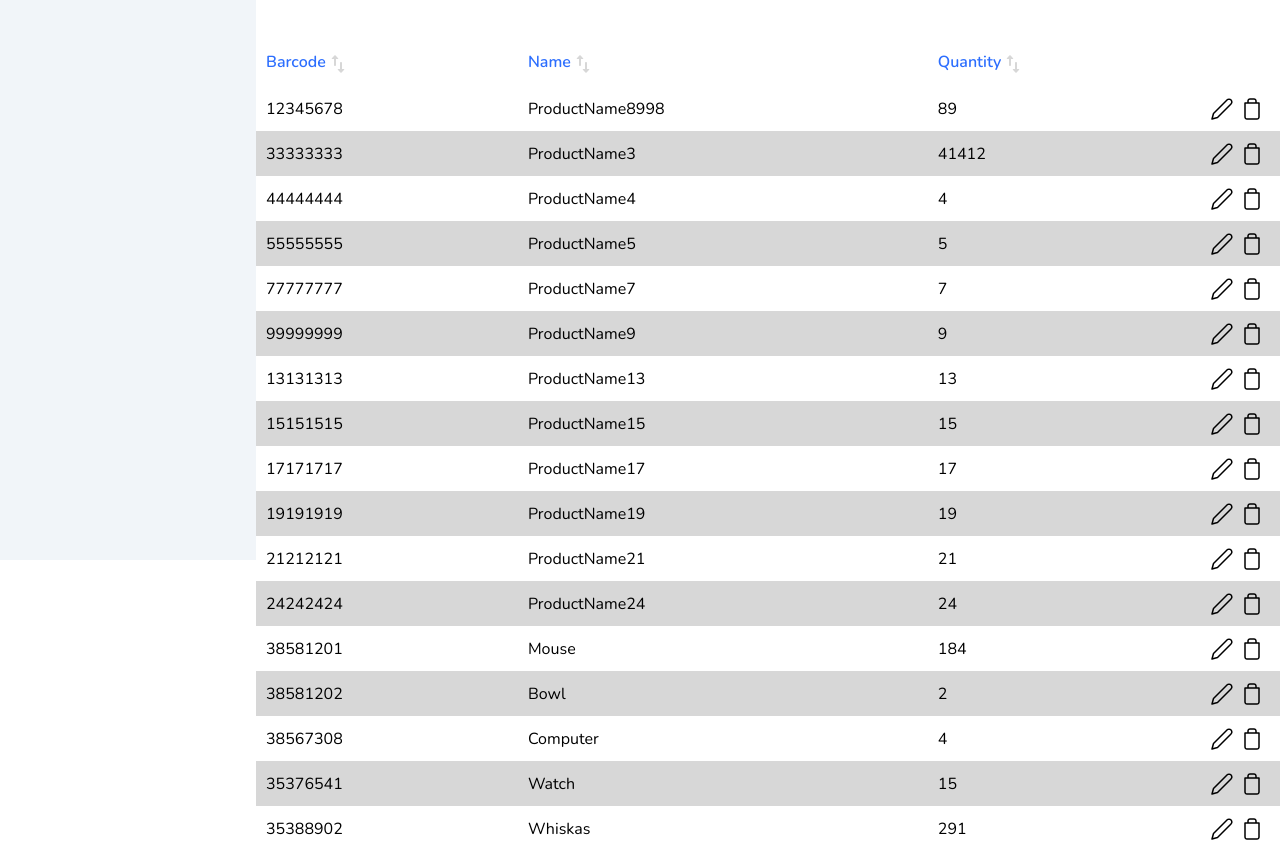
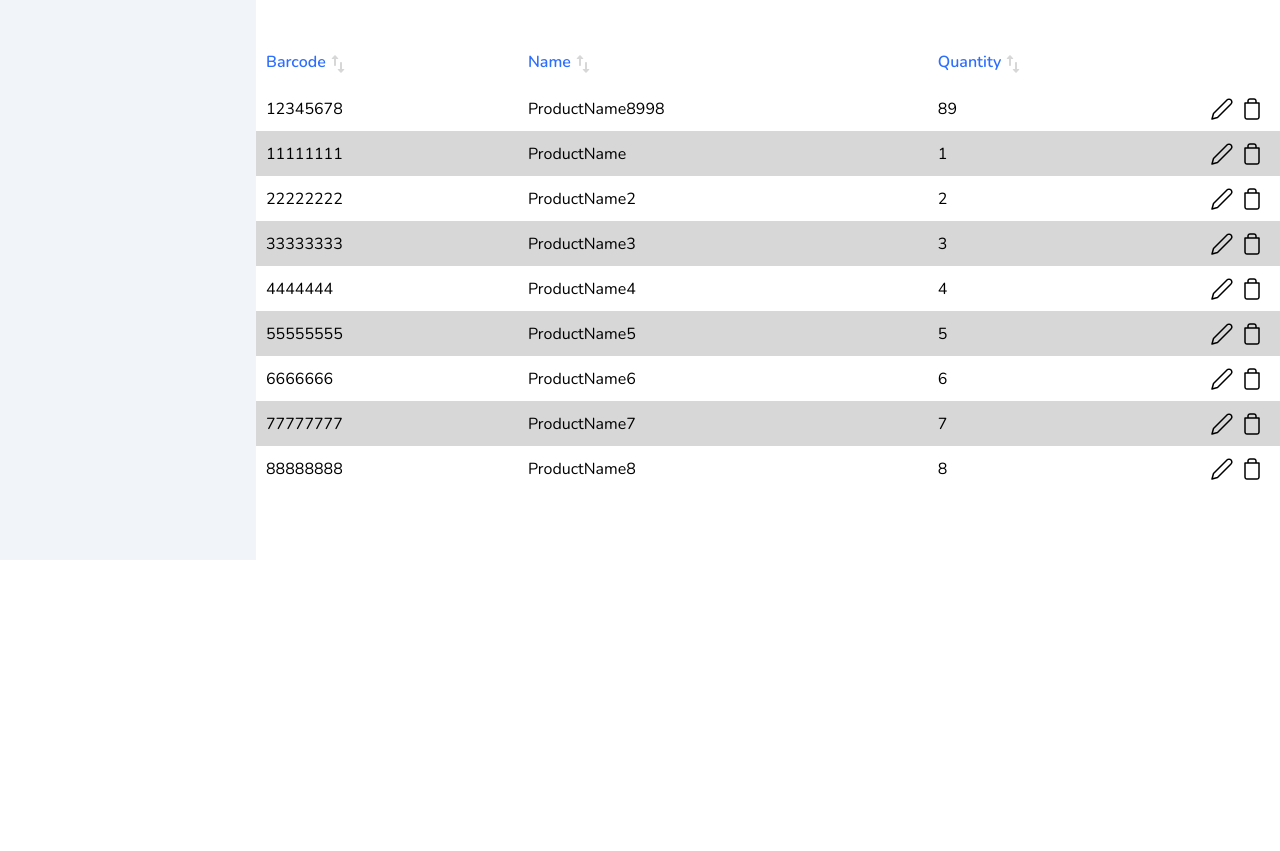
Before and after one commit to gabsaj/SKLADO, a React (Create React App) app: page /products in a window 1280 px wide. Shown: the part 240-1091 px from the top of the page. After the commit the page ends 800 px from the top, so only its background shows below. Built offline with nearby package versions, Linux system fonts and the light colour scheme; data requests are answered from the project's data file.

Commit message:
bug fixes

```diff
--- a/src/app/db/db.json
+++ b/src/app/db/db.json
@@ -8,116 +8,60 @@
       "id": "c6cb0942-00c6-43e7-9f7c-eb5e142e1009"
     },
     {
+      "barcode": 11111111,
+      "name": "ProductName",
+      "details": "ProductDetails",
+      "quantity": 1,
+      "id": "e04afc9e-0a5b-490d-b3cb-32e535ff6757"
+    },
+    {
+      "barcode": 22222222,
+      "name": "ProductName2",
+      "details": "ProductDetails2",
+      "quantity": 2,
+      "id": "04512bc7-94fd-4b7d-a25a-85a77dced750"
+    },
+    {
       "barcode": 33333333,
       "name": "ProductName3",
       "details": "ProductDetails3",
-      "quantity": 41412,
-      "id": "c9b6a730-66bc-4c68-8559-dbd00a8a4a6e"
+      "quantity": 3,
+      "id": "1718c9a8-2974-4e42-a68d-d6d5a4575437"
     },
     {
-      "barcode": 44444444,
+      "barcode": 4444444,
       "name": "ProductName4",
       "details": "ProductDetails4",
       "quantity": 4,
-      "id": "4e750b30-91f7-48e5-aeff-2c87a41b2eae"
+      "id": "ccc636b4-f97d-412a-a833-8e61ab7ce012"
     },
     {
       "barcode": 55555555,
       "name": "ProductName5",
       "details": "ProductDetails5",
       "quantity": 5,
-      "id": "70eac6ab-25fd-4ef8-aa83-1edfeef441ae"
+      "id": "caf8b798-2bcc-4265-82b7-cc106c802ee3"
+    },
+    {
+      "barcode": 6666666,
+      "name": "ProductName6",
+      "details": "ProductDetails6",
+      "quantity": 6,
+      "id": "d5f5f472-2720-4797-ae54-42f8183cef1b"
     },
     {
       "barcode": 77777777,
       "name": "ProductName7",
       "details": "ProductDetails7",
       "quantity": 7,
-      "id": "78b11709-cf99-4557-8e73-50d15c41f546"
+      "id": "6a52da80-f8e9-4858-b873-1182e49503dd"
     },
     {
-      "barcode": 99999999,
-      "name": "ProductName9",
-      "details": "ProductDetails9",
-      "quantity": 9,
-      "id": "e795a558-0a4b-413f-b912-376c6d1a352d"
-    },
-    {
-      "barcode": 13131313,
-      "name": "ProductName13",
-      "details": "ProductDetails13",
-      "quantity": 13,
-      "id": "7a6dfef0-dd50-4586-97d1-7355152c291b"
-    },
-    {
-      "barcode": 15151515,
-      "name": "ProductName15",
-      "details": "ProductDetails15",
-      "quantity": 15,
-      "id": "5bb60818-deba-4626-be23-d941086de4cb"
-    },
-    {
-      "barcode": 17171717,
-      "name": "ProductName17",
-      "details": "ProductDetails17",
-      "quantity": 17,
-      "id": "a172e6eb-baa7-40f2-a175-2c113efe5223"
-    },
-    {
-      "barcode": 19191919,
-      "name": "ProductName19",
-      "details": "ProductDetails19",
-      "quantity": 19,
-      "id": "41e19a34-e9d1-4793-84e8-6e9d95aca710"
-    },
-    {
-      "barcode": 21212121,
-      "name": "ProductName21",
-      "details": "ProductDetails21",
-      "quantity": 21,
-      "id": "85c8f6e6-e8e9-4066-8abe-e4918debc727"
-    },
-    {
-      "barcode": 24242424,
-      "name": "ProductName24",
-      "details": "ProductDetails24",
-      "quantity": 24,
-      "id": "5a5a8ea9-be58-4e6d-8b18-b32bf9489ddc"
-    },
-    {
-      "barcode": 38581201,
-      "name": "Mouse",
-      "details": "Gaming mouse",
-      "quantity": 184,
-      "id": "b614ed13-86a9-43aa-b462-3a05cc9981d1"
-    },
-    {
-      "barcode": 38581202,
-      "name": "Bowl",
-      "details": "Fruit bowl",
-      "quantity": 2,
-      "id": "db0822f5-6de6-4d39-b441-ab17362a7600"
-    },
-    {
-      "barcode": 38567308,
-      "name": "Computer",
-      "details": "Gaming pc ",
-      "quantity": 4,
-      "id": "d01d1693-6f5c-405f-84f1-c7df9e1bfe3e"
-    },
-    {
-      "barcode": 35376541,
-      "name": "Watch",
-      "details": "Wrist watch for men",
-      "quantity": 15,
-      "id": "7f527c4c-b2ed-42db-8a8f-ef06f7b8bccc"
-    },
-    {
-      "barcode": 35388902,
-      "name": "Whiskas",
-      "details": "Whiskas cat food",
-      "quantity": 291,
-      "id": "381fbb10-d98a-4035-810a-de1286d841a2"
+      "barcode": 88888888,
+      "name": "ProductName8",
+      "details": "ProductDetails8",
+      "quantity": 8,
+      "id": "7c4a0754-e8ae-45fe-b564-447a0e08bb25"
     }
   ]
 }
--- a/src/app/features/components/ProductForm.tsx
+++ b/src/app/features/components/ProductForm.tsx
@@ -38,10 +38,6 @@ const ProductForm = () => {
     }
   };
 
-  useEffect(() => {
-    fetchProduct();
-  }, []);
-
   const handleSubmit = async () => {
     try {
       if (
@@ -60,7 +56,6 @@ const ProductForm = () => {
           },
           productId
         );
-        navigate(`/products`);
         toast.success("Product edited.", {
           position: "top-center",
           hideProgressBar: true,
@@ -80,6 +75,30 @@ const ProductForm = () => {
     }
   };
 
+  const handleDelete = async () => {
+    debugger;
+    try {
+      await productService.deleteProduct(productId);
+      toast.success("Product deleted", {
+        hideProgressBar: true,
+        position: "top-center",
+        autoClose: 2500,
+        theme: "dark",
+      });
+    } catch (error) {
+      toast.error("Failed to delete product.", {
+        hideProgressBar: true,
+        position: "top-center",
+        autoClose: 2500,
+        theme: "dark",
+      });
+    }
+  };
+
+  useEffect(() => {
+    fetchProduct();
+  }, []);
+
   return (
     <div>
       <form className="form">
@@ -87,7 +106,7 @@ const ProductForm = () => {
         <div className="form__field">
           <label htmlFor="barcode">Barcode</label>
           <input
-            value={productBarcode}
+            value={productBarcode ? productBarcode : ""}
             required
             type="number"
             placeholder="Barcode"
@@ -123,7 +142,7 @@ const ProductForm = () => {
         <div className="form__field">
           <label htmlFor="quantity">Quantity</label>
           <input
-            value={productQuantity}
+            value={productQuantity ? productQuantity : ""}
             required
             type="number"
             placeholder="0"
@@ -135,12 +154,21 @@ const ProductForm = () => {
 
         <button
           type="submit"
-          onClick={() => handleSubmit()}
+          onClick={() => {
+            handleSubmit();
+            navigate(`/products`, { replace: true });
+          }}
           className="btn btn--primary btn--l mt--80"
         >
           Save
         </button>
-        <button className="btn btn--tertiary btn--l mt--16">
+        <button
+          onClick={() => {
+            handleDelete();
+            navigate(`/products`, { replace: true });
+          }}
+          className="btn btn--tertiary btn--l mt--16"
+        >
           Delete product
         </button>
       </form>
--- a/src/app/features/components/Table.tsx
+++ b/src/app/features/components/Table.tsx
@@ -1,3 +1,4 @@
+import { useEffect, useState } from "react";
 import { Link } from "react-router-dom";
 import { Flip, toast } from "react-toastify";
 import ProductService from "../../services/productService";
@@ -10,8 +11,19 @@ interface Props {
 const Table: React.FC<Props> = (props) => {
   const { product } = props;
   const productService = new ProductService();
+  const [productsList, setProductsList] = useState<Product[]>([]);
+
+  const handleFetch = async () => {
+    try {
+      const response = await productService.getProducts();
+      return setProductsList(response);
+    } catch (error) {
+      console.log(error);
+    }
+  };
 
   const handleDelete = async () => {
+    debugger;
     try {
       await productService.deleteProduct(product.id);
 
@@ -22,6 +34,7 @@ const Table: React.FC<Props> = (props) => {
         transition: Flip,
         theme: "dark",
       });
+      handleFetch();
     } catch {
       toast.error("Failed delete product.", {
         position: "top-center",
@@ -32,6 +45,10 @@ const Table: React.FC<Props> = (props) => {
       });
     }
   };
+
+  useEffect(() => {
+    handleFetch();
+  }, []);
 
   return (
     <tr key={product.id}>
--- a/src/app/features/pages/AddProduct.tsx
+++ b/src/app/features/pages/AddProduct.tsx
@@ -28,7 +28,6 @@ const AddProducts = () => {
           quantity: productQuantity,
           id: id(),
         });
-        navigate("/products");
         toast.success("Product added.", {
           position: "top-center",
           hideProgressBar: true,
@@ -63,6 +62,63 @@ const AddProducts = () => {
             <i className="icon icon--base icon--back icon--blue"></i>
             <div>Back</div>
           </div>
+          <form className="form">
+            <div className="form__title">Add new product</div>
+            <div className="form__field">
+              <label htmlFor="barcode">Barcode</label>
+              <input
+                required
+                type="number"
+                placeholder="Barcode"
+                id="barcode"
+                className="input input--primary"
+                onChange={(e) => setProductBarcode(Number(e.target.value))}
+              />
+            </div>
+            <div className="form__field">
+              <label htmlFor="name">Name</label>
+              <input
+                required
+                type="text"
+                placeholder="Name"
+                id="name"
+                className="input input--primary"
+                onChange={(e) => setProductName(e.target.value)}
+              />
+            </div>
+            <div className="form__field">
+              <label htmlFor="details">Details</label>
+              <input
+                required
+                type="text"
+                placeholder="Details"
+                id="details"
+                className="input input--primary"
+                onChange={(e) => setProductDetails(e.target.value)}
+              />
+            </div>
+            <div className="form__field">
+              <label htmlFor="quantity">Quantity</label>
+              <input
+                required
+                type="number"
+                placeholder="0"
+                id="quantity"
+                className="input input--tertiary"
+                onChange={(e) => setProductQuantity(Number(e.target.value))}
+              />
+            </div>
+            <button
+              type="submit"
+              onClick={() => {
+                handleSubmit();
+                navigate(`/products`, { replace: true });
+              }}
+              className="btn btn--primary btn--l mt--80"
+            >
+              Add product
+            </button>
+          </form>
         </div>
       </div>
     </div>
--- a/src/app/features/pages/LandingPage.tsx
+++ b/src/app/features/pages/LandingPage.tsx
@@ -17,7 +17,6 @@ const LandingPage = () => {
           transition: Flip,
           autoClose: 2500,
         });
-        navigate("/welcome-page");
       }
     } catch (error) {
       toast.error("Login failed.", {
@@ -64,7 +63,10 @@ const LandingPage = () => {
           </div>
           <div className="login__blue login__forgot">Forgot your password?</div>
           <button
-            onClick={() => handleLogin()}
+            onClick={() => {
+              handleLogin();
+              navigate("/welcome-page", { replace: true });
+            }}
             type="submit"
             className="btn btn--primary btn--s my--32"
           >
--- a/src/index.tsx
+++ b/src/index.tsx
@@ -1,6 +1,6 @@
 import React from "react";
 import ReactDOM from "react-dom/client";
-import { BrowserRouter } from "react-router-dom";
+import { BrowserRouter as Router } from "react-router-dom";
 import App from "./App";
 import reportWebVitals from "./reportWebVitals";
 
@@ -9,9 +9,9 @@ const root = ReactDOM.createRoot(
 );
 root.render(
   <React.StrictMode>
-    <BrowserRouter>
+    <Router>
       <App />
-    </BrowserRouter>
+    </Router>
   </React.StrictMode>
 );
 
```
